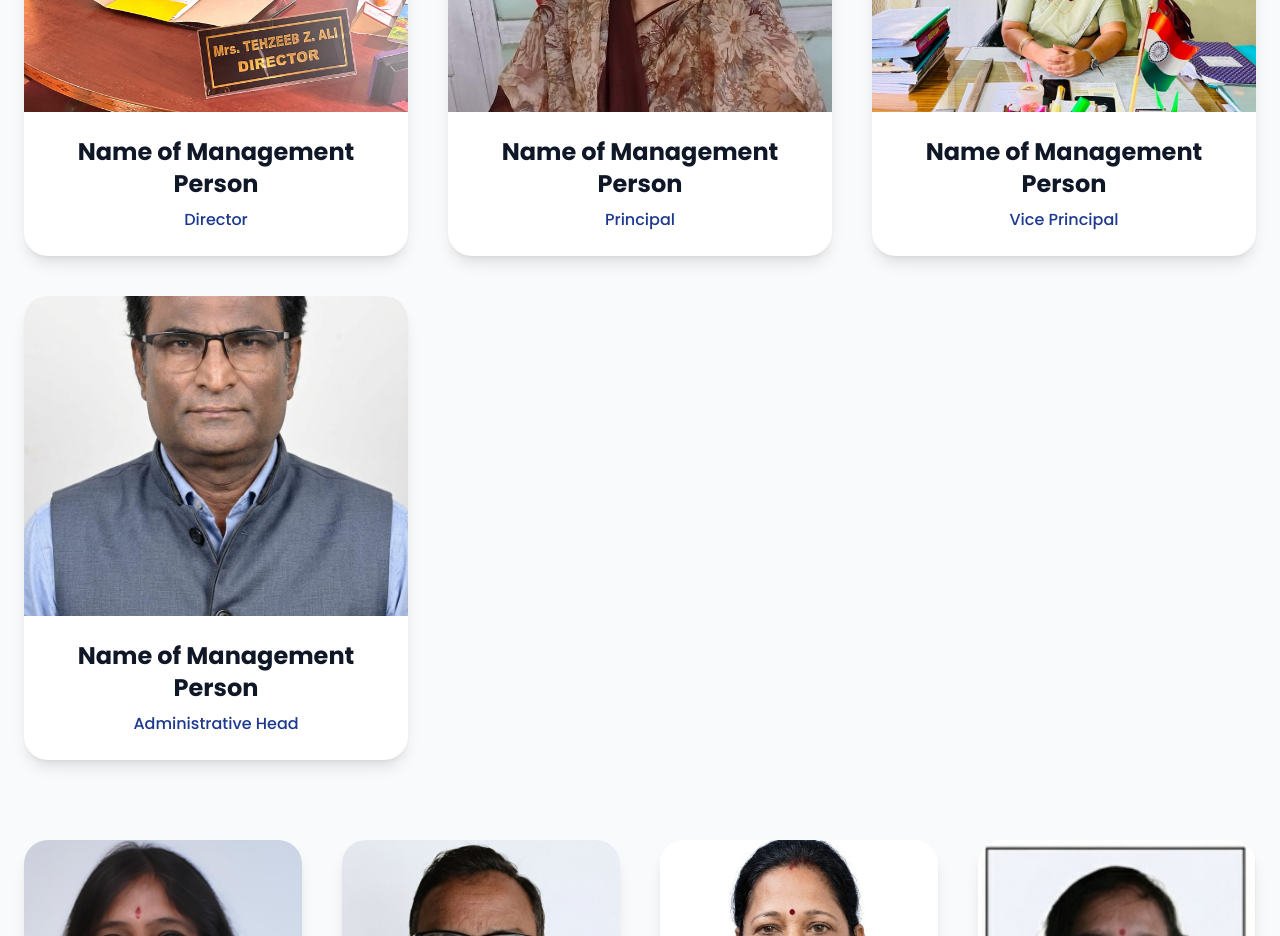
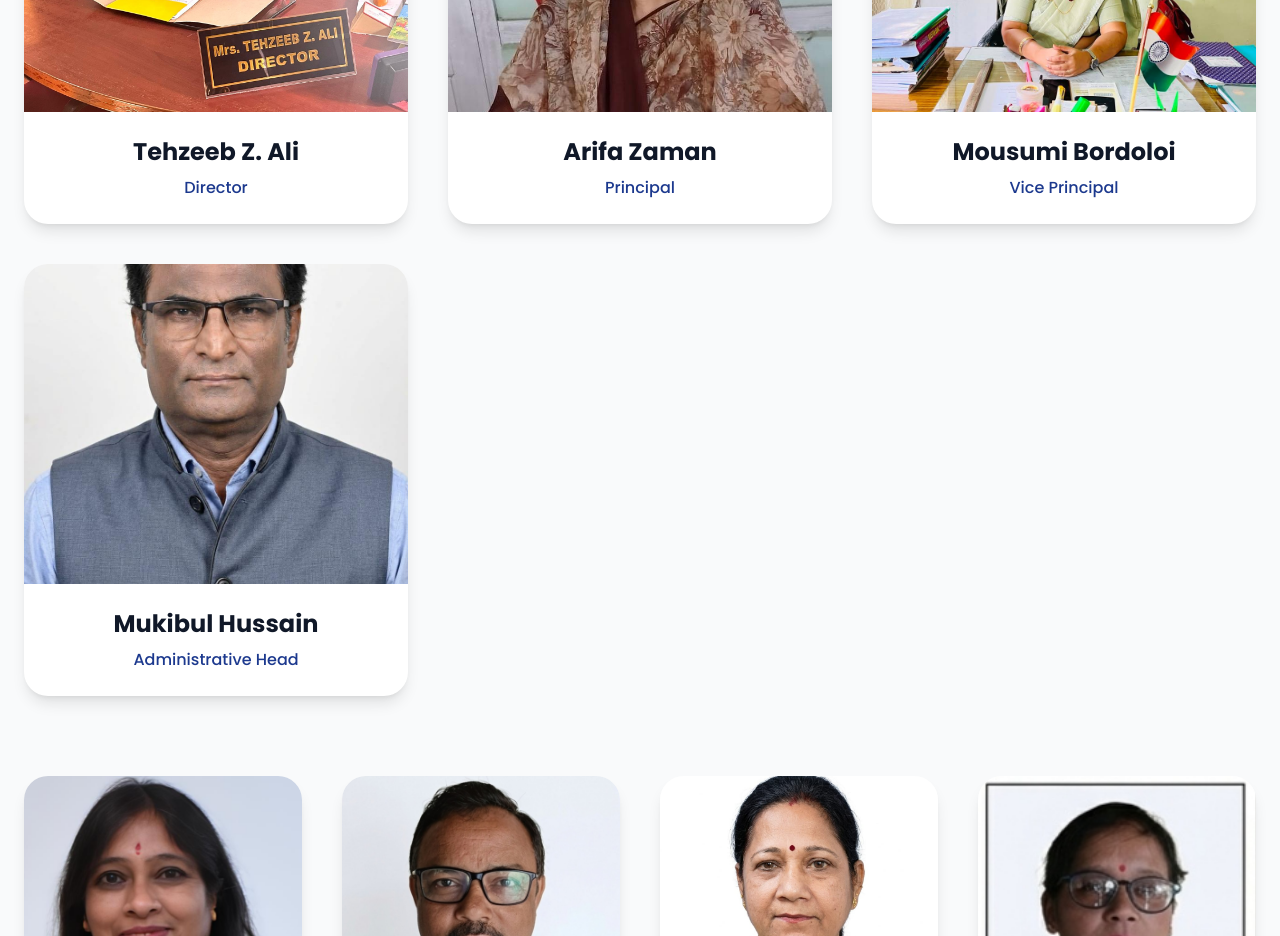
Before and after one commit to jpt76cnznh-star/royal-oak-school, a React (Vite) app: page /faculty in a window 1280 px wide. Shown: the part 820-1756 px from the top of the page. Built offline with nearby package versions, Linux system fonts and the light colour scheme; no server answers.

Commit message:
Update managementData.js

```diff
--- a/src/data/managementData.js
+++ b/src/data/managementData.js
@@ -6,28 +6,28 @@ import management4 from "../assets/management4.jpeg"
 const managementData = [
 {
     id: 1,
-    name: "Name of Management Person",
+    name: "Tehzeeb Z. Ali",
     designation: "Director",
     image: management1,
   },
 
     {
     id: 2,
-    name: "Name of Management Person",
+    name: "Arifa Zaman",
     designation: "Principal",
     image: management2,
   },
 
   {
     id: 3,
-    name: "Name of Management Person",
+    name: "Mousumi Bordoloi",
     designation: "Vice Principal",
     image: management3,
   },
 
   {
     id: 4,
-    name: "Name of Management Person",
+    name: "Mukibul Hussain",
     designation: "Administrative Head",
     image: management4,
   },
```
